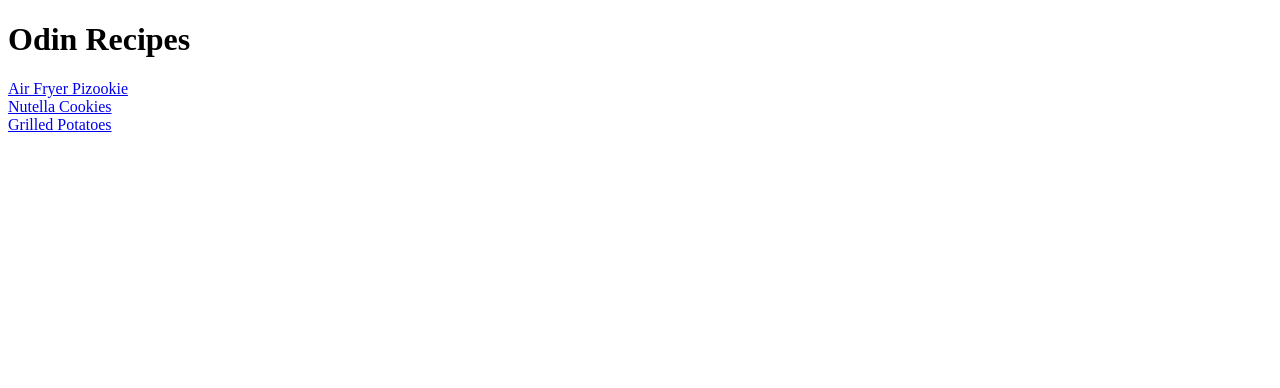
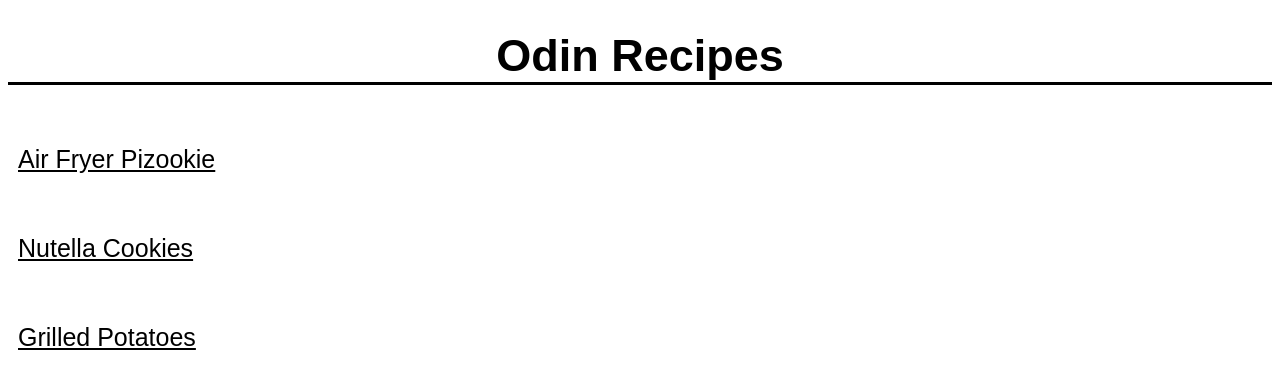
Before and after one commit to Zaahid2/odin-recipes, a plain HTML site: page index.html in a window 1280 px wide. Drawn offline with Linux system fonts and the light colour scheme.

Commit message:
Created styles folder and added index.css

```diff
--- a/index.html
+++ b/index.html
@@ -4,14 +4,15 @@
     <meta charset="UTF-8">
     <meta name="viewport" content="width=device-width, initial-scale=1.0">
     <title>Odin Recipes</title>
+    <link rel="stylesheet" href="styles/index.css">
   </head>
   <body>
     <h1>Odin Recipes</h1>
 
-    <a href="recipes/pizooke.html">Air Fryer Pizookie</a>
+    <a href="recipes/pizooke.html" class="text">Air Fryer Pizookie</a>
     <br>
-    <a href="recipes/nutella-cookies.html">Nutella Cookies</a>
+    <a href="recipes/nutella-cookies.html" class="text">Nutella Cookies</a>
     <br>
-    <a href="recipes/grilled-potatoes.html">Grilled Potatoes</a>
+    <a href="recipes/grilled-potatoes.html" class="text">Grilled Potatoes</a>
   </body>
 </html>
--- /dev/null
+++ b/styles/index.css
@@ -0,0 +1,24 @@
+* {
+  font-family: Arial, Helvetica, sans-serif;
+  color: black;
+}
+
+h1 {
+  text-align: center;
+  font-size: 45px;
+  border-bottom: 5px;
+  border: solid;
+  border-top: none;
+  border-right: none;
+  border-left: none;
+}
+
+.text {
+  font-size: 25px;
+  display: inline-block;
+  margin: 30px 10px;
+}
+
+.text:hover {
+  color: blue;
+}
```
